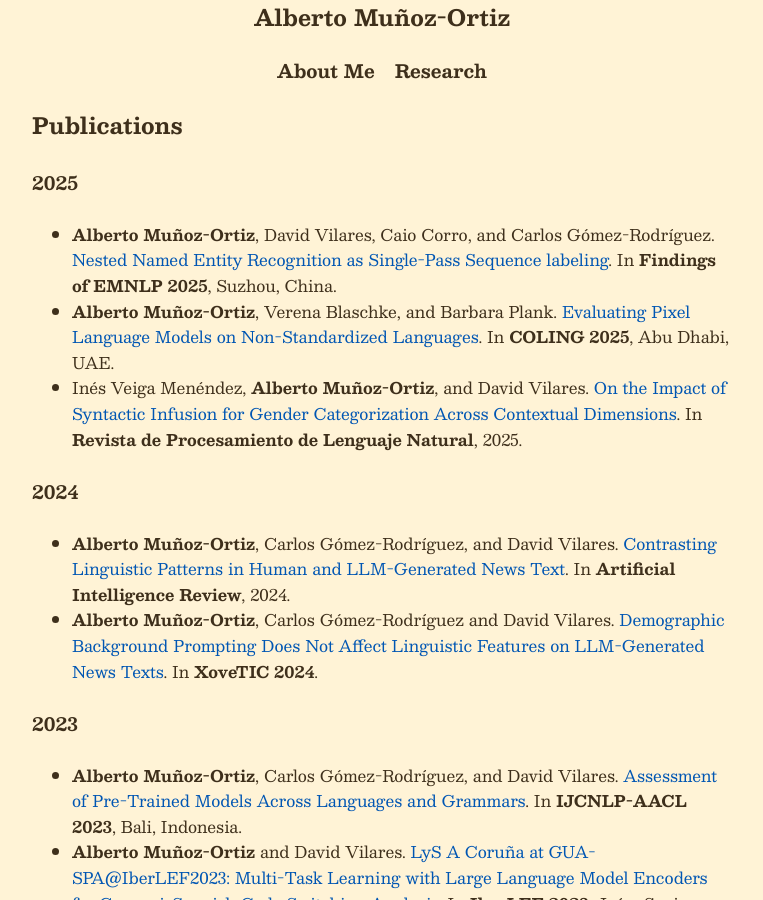
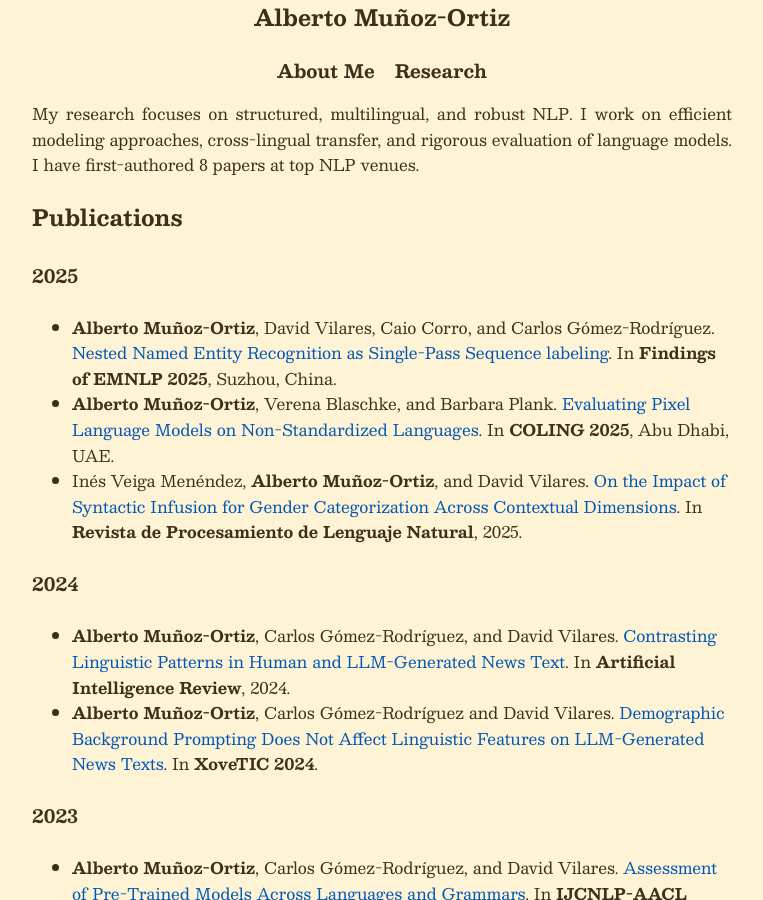
Before and after one commit to amunozo/amunozo.github.io, a Jekyll site: the page built from research.md, in a window 1280 px wide and 900 px high. Shown: the whole window, without its empty margins (258-1021 px from the left). Built offline with Jekyll 4.4.1, drawn with Linux system fonts in a browser that asks for light colours.

Commit message:
Add site description and research page intro

```diff
--- a/_config.yml
+++ b/_config.yml
@@ -1,5 +1,5 @@
 title: "Alberto Muñoz-Ortiz"
-description: ""
+description: "NLP researcher and engineer. Final-year PhD at Universidade da Coruña. Visiting researcher at LMU Munich and EPFL Lausanne."
 baseurl: ""
 url: "https://amunozo.github.io"
 theme: minima
--- a/research.md
+++ b/research.md
@@ -3,6 +3,8 @@ layout: default
 title: Research
 permalink: /research/
 ---
+
+My research focuses on structured, multilingual, and robust NLP. I work on efficient modeling approaches, cross-lingual transfer, and rigorous evaluation of language models. I have first-authored 8 papers at top NLP venues.
 
 ### Publications
 
```
